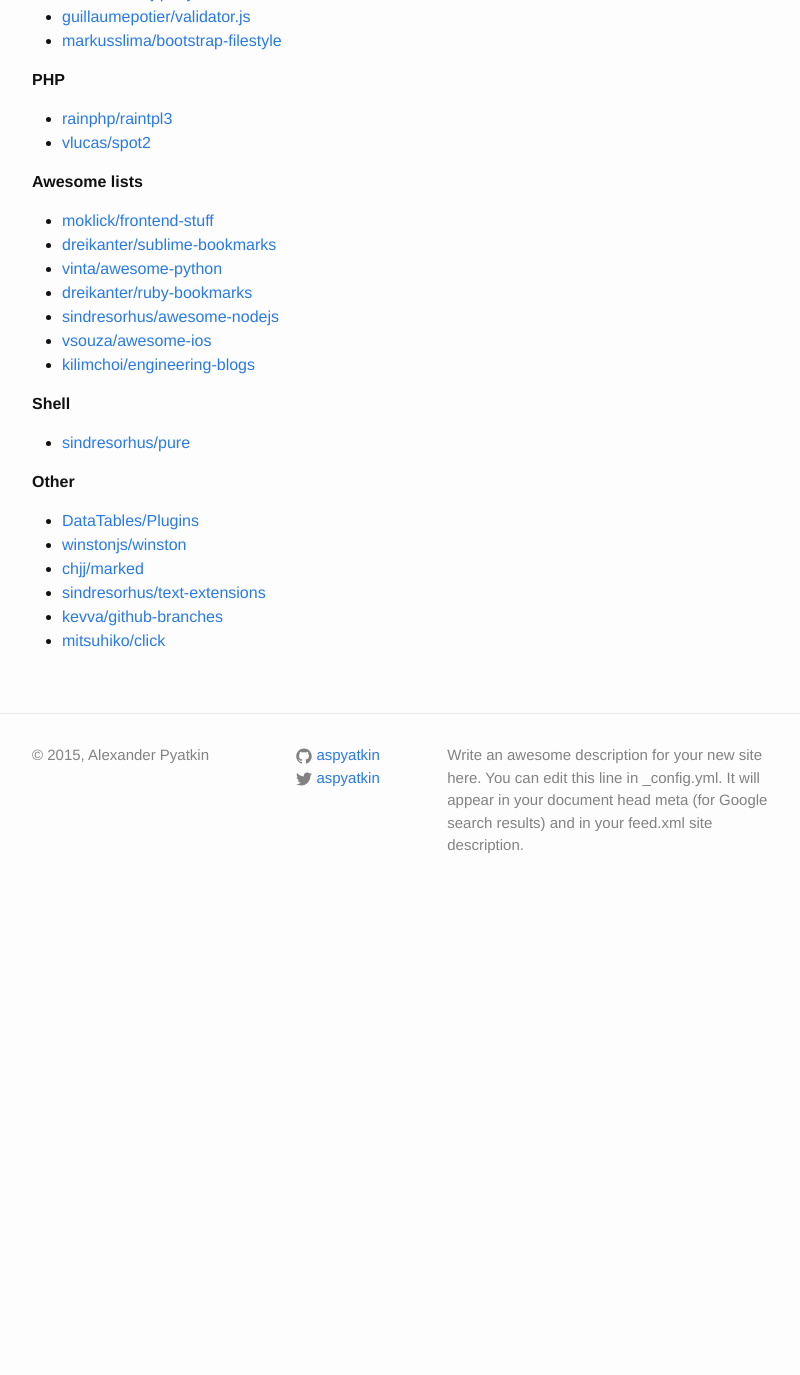
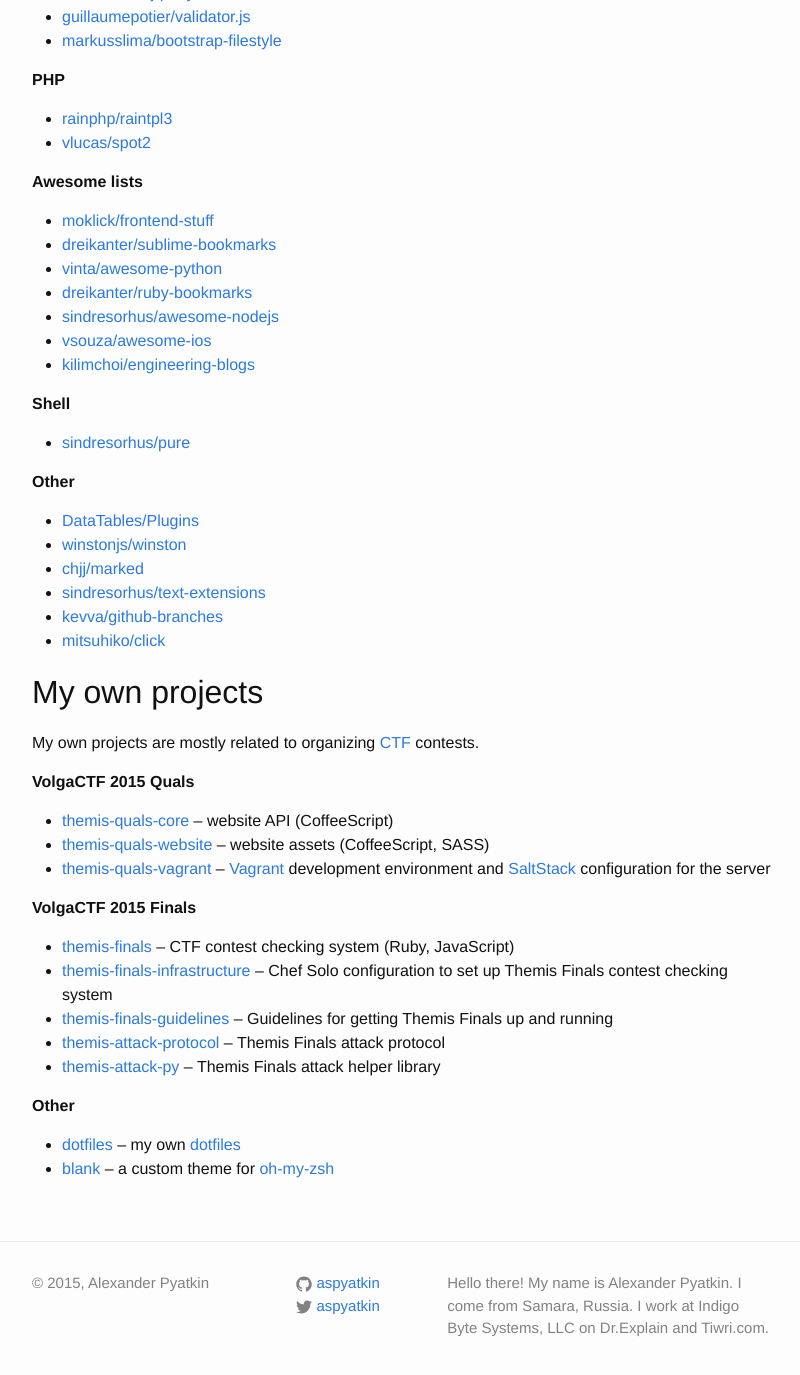
Before and after one commit to aspyatkin/personal-website, a Jekyll site: the page built from oss.md, in a window 1280 px wide and 1400 px high, scrolled down 450 px. Shown: the top 1375 px of the window, without its empty margins (238-1038 px from the left). Built offline with Jekyll 4.4.1, drawn with Linux system fonts in a browser that asks for light colours; before the commit the page ends 1367 px from its top, so only the background shows below that.

Commit message:
Update pages

```diff
--- a/_config.yml
+++ b/_config.yml
@@ -1,12 +1,15 @@
 # Site settings
 title: Alexander Pyatkin
-email: your-email@domain.com
-description: > # this means to ignore newlines until "baseurl:"
-  Write an awesome description for your new site here. You can edit this
-  line in _config.yml. It will appear in your document head meta (for
-  Google search results) and in your feed.xml site description.
-baseurl: "" # the subpath of your site, e.g. /blog/
-url: "http://yourdomain.com" # the base hostname & protocol for your site
+description: |
+    Hello there!
+    My name is Alexander Pyatkin.
+    I come from Samara, Russia.
+    I work at Indigo Byte Systems, LLC on Dr.Explain and Tiwri.com.
+baseurl: ""
+url:
+    development: https://aspyatkin-dev.com
+    production: https://aspyatkin.com
+
 twitter_username: aspyatkin
 github_username:  aspyatkin
 
--- a/_includes/head.html
+++ b/_includes/head.html
@@ -7,6 +7,12 @@
   <meta name="description" content="{% if page.excerpt %}{{ page.excerpt | strip_html | strip_newlines | truncate: 160 }}{% else %}{{ site.description }}{% endif %}">
 
   <link rel="stylesheet" href="{{ "/css/main.css" | prepend: site.baseurl }}">
-  <link rel="canonical" href="{{ page.url | replace:'index.html','' | prepend: site.baseurl | prepend: site.url }}">
-  <link rel="alternate" type="application/rss+xml" title="{{ site.title }}" href="{{ "/feed.xml" | prepend: site.baseurl | prepend: site.url }}" />
+  {% if jekyll.environment == "development" %}
+  <link rel="canonical" href="{{ page.url | replace:'index.html','' | prepend: site.baseurl | prepend: site.url.development }}">
+  <link rel="alternate" type="application/rss+xml" title="{{ site.title }}" href="{{ "/feed.xml" | prepend: site.baseurl | prepend: site.url.development }}" />
+  {% elsif jekyll.environment == "production" %}
+  <link rel="canonical" href="{{ page.url | replace:'index.html','' | prepend: site.baseurl | prepend: site.url.production }}">
+  <link rel="alternate" type="application/rss+xml" title="{{ site.title }}" href="{{ "/feed.xml" | prepend: site.baseurl | prepend: site.url.production }}" />
+  {% endif %}
+
 </head>
--- a/index.html
+++ b/index.html
@@ -18,6 +18,8 @@
           <a class="post-link" href="{{ post.url | prepend: site.baseurl }}">{{ post.title }}</a>
         </h2>
       </li>
+    {% else %}
+      Sorry, no posts yet
     {% endfor %}
   </ul>
 
--- a/oss.md
+++ b/oss.md
@@ -39,3 +39,22 @@
 - [sindresorhus/text-extensions](https://github.com/sindresorhus/text-extensions){:target="_blank"}
 - [kevva/github-branches](https://github.com/kevva/github-branches){:target="_blank"}
 - [mitsuhiko/click](https://github.com/mitsuhiko/click){:target="_blank"}
+
+## My own projects
+My own projects are mostly related to organizing [CTF](https://en.wikipedia.org/wiki/Capture_the_flag){:target="_blank"} contests.
+
+**VolgaCTF 2015 Quals**
+- [themis-quals-core](https://github.com/aspyatkin/themis-quals-core){:target="_blank"} -- website API (CoffeeScript)
+- [themis-quals-website](https://github.com/aspyatkin/themis-quals-website){:target="_blank"} -- website assets (CoffeeScript, SASS)
+- [themis-quals-vagrant](https://github.com/aspyatkin/themis-quals-vagrant){:target="_blank"} -- [Vagrant](https://www.vagrantup.com){:target="_blank"} development environment and [SaltStack](https://github.com/saltstack/salt){:target="_blank"} configuration for the server
+
+**VolgaCTF 2015 Finals**
+- [themis-finals](https://github.com/aspyatkin/themis-finals){:target="_blank"} -- CTF contest checking system (Ruby, JavaScript)
+- [themis-finals-infrastructure](https://github.com/aspyatkin/themis-finals-infrastructure){:target="_blank"} -- Chef Solo configuration to set up Themis Finals contest checking system
+- [themis-finals-guidelines](https://github.com/aspyatkin/themis-finals-guidelines){:target="_blank"} -- Guidelines for getting Themis Finals up and running
+- [themis-attack-protocol](https://github.com/aspyatkin/themis-attack-protocol){:target="_blank"} -- Themis Finals attack protocol
+- [themis-attack-py](https://github.com/aspyatkin/themis-attack-py){:target="_blank"} -- Themis Finals attack helper library
+
+**Other**
+- [dotfiles](https://github.com/aspyatkin/dotfiles){:target="_blank"} -- my own [dotfiles](http://dotfiles.github.io){:target="_blank"}
+- [blank](https://github.com/aspyatkin/blank"){:target="_blank"} -- a custom theme for [oh-my-zsh](https://github.com/robbyrussell/oh-my-zsh){:target="_blank"}
```
Also changed, not shown: _posts/2015-09-23-welcome-to-jekyll.markdown (deleted, +0 -25 lines), feed.xml (+14 -4 lines), index.old.html (deleted, +0 -140 lines).
